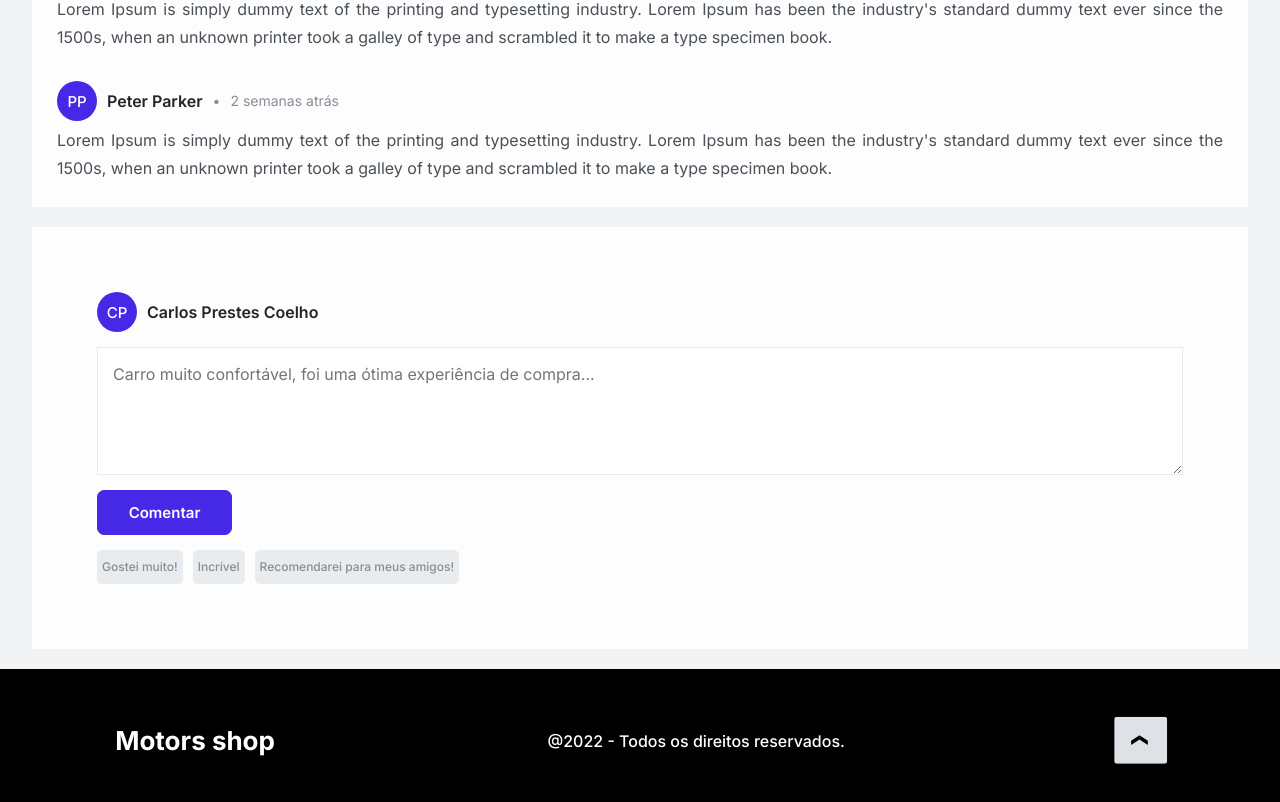
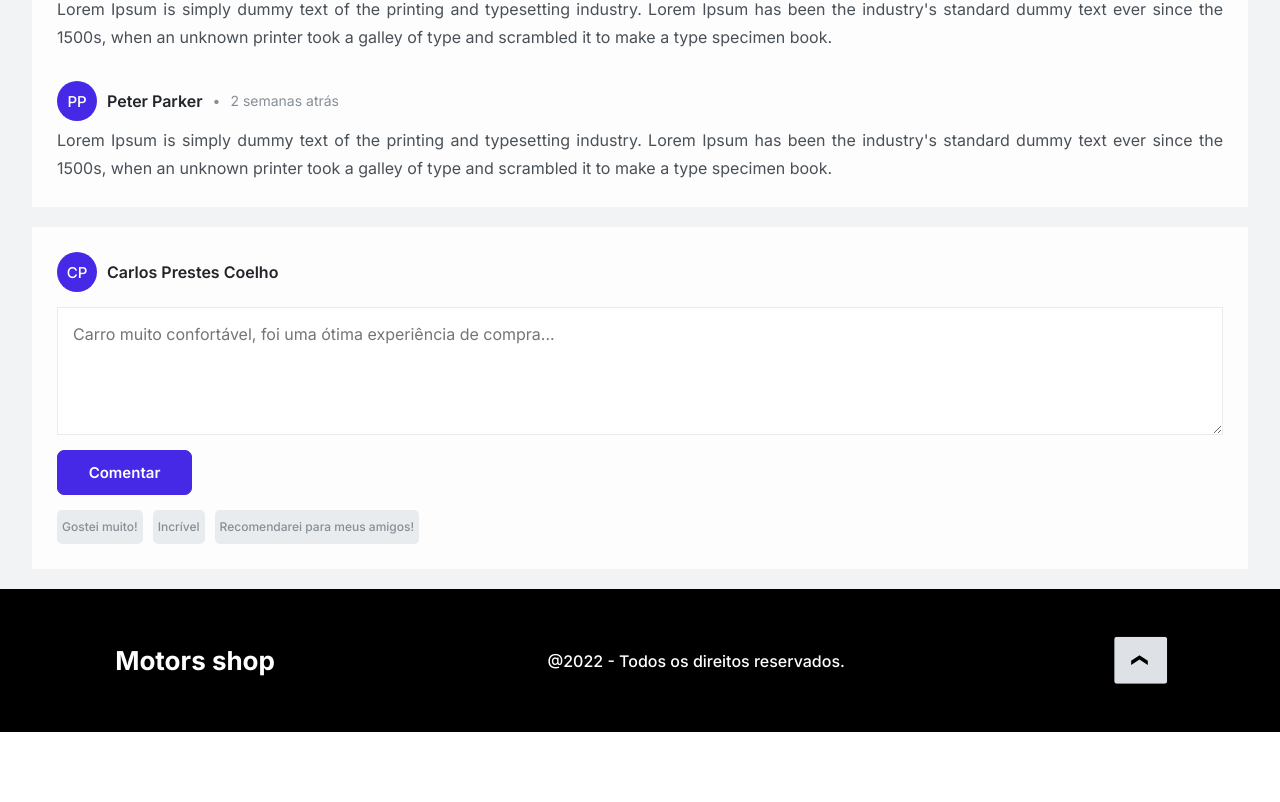
Before and after one commit to m6-t11-grp18/APP, a React (Create React App) app: page /product/1 in a window 1280 px wide. Shown: the part 2095-2897 px from the top of the page. After the commit the page ends 2827 px from the top, so only its background shows below. Built offline with nearby package versions, Linux system fonts and the light colour scheme.

Commit message:
fix: corrected comment section padding

```diff
--- a/src/pages/product/style.js
+++ b/src/pages/product/style.js
@@ -305,10 +305,10 @@ export const CommentProfile = styled.div`
 export const MakeCommentSection = styled.section`
   display: flex;
   flex-direction: column;
-  padding: 65px;
+  padding: 25px;
   height: fit-content;
   gap: 15px;
-  width: calc(95vw - 130px);
+  width: calc(95vw - 50px);
   background-color: ${({ theme }) => theme.grey[10]};
 `;
 
```
